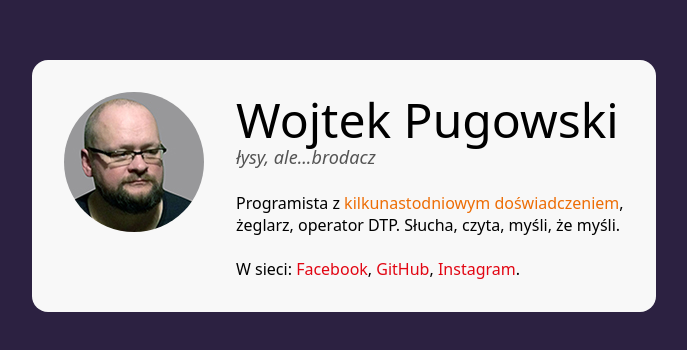
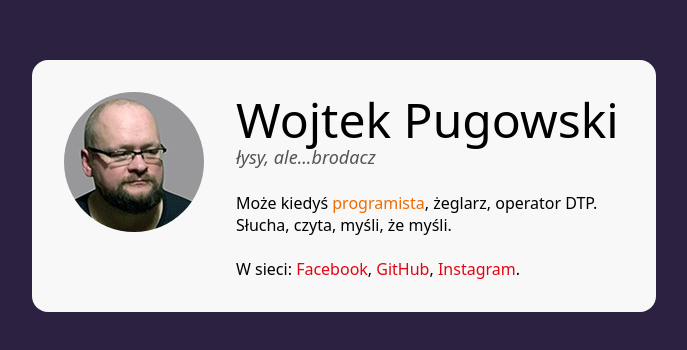
Before and after one commit to WojtekPugowski/business-card, a plain HTML site: page index.html in a window 1280 px wide. Shown: the part 214-564 px from the top of the page, without its empty margins (296-983 px from the left). Drawn offline with Linux system fonts and the light colour scheme.

Commit message:
Update index.html

```diff
--- a/index.html
+++ b/index.html
@@ -17,8 +17,8 @@
             <p class="person__position">łysy, ale...brodacz</p>
           </header>
           <p class="person_description person_description--with-margin">
-            Programista z
-            <strong class="special">kilkunastodniowym doświadczeniem</strong>,
+            Może kiedyś
+            <strong class="special">programista</strong>,
             żeglarz, operator DTP. Słucha, czyta, myśli, że myśli.
           </p>
           <p class="person_description">
```
